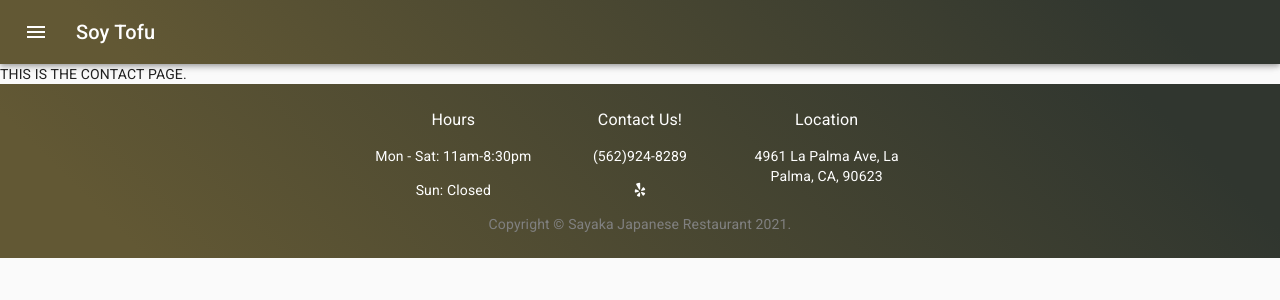
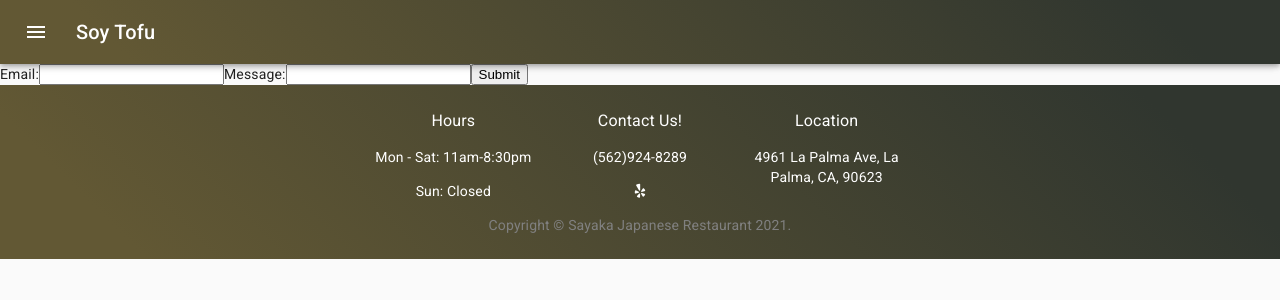
Before and after one commit to nickdmrco/Soy_Tofu, a React (Create React App) app in the folder client/: page /contact in a window 1280 px wide. Shown: the top 300 px of the page. Built offline with nearby package versions, Linux system fonts and the light colour scheme; the HTML template or start-up script is replaced by a standard one.

Commit message:
contact info

```diff
--- a/client/src/App.js
+++ b/client/src/App.js
@@ -1,13 +1,15 @@
 import React from 'react';
-// import Menu from './pages/Menu'
 import Landing from './pages/Landing'
 import ReviewForm from './components/ReviewForm'
-import Navbar from './components/Navbar'
 import About from './pages/About'
 import Contact from './pages/Contact'
 import Menu from './pages/Menu'
 import Privacy from './pages/PrivacyP'
 import Checkout from './pages/Checkout'
+
+// import Menu from './pages/Menu'
+// import Navbar from './components/Navbar'
+
 import {
   BrowserRouter as Router,
   Route,
--- a/client/src/components/AboutBox/index.js
+++ b/client/src/components/AboutBox/index.js
@@ -1,10 +1,11 @@
-// import 'fontsource-roboto'
 import React from 'react'
 import { makeStyles } from '@material-ui/core/styles'
 import { Parallax } from 'react-parallax'
 import Typography from '@material-ui/core/Typography'
 import full from '../../img/bibimbap.jpg'
 import './style.css'
+
+// import 'fontsource-roboto'
 
 const useStyles = makeStyles((theme) => ({
  body: {
--- /dev/null
+++ b/client/src/components/ContactForm/index.js
@@ -0,0 +1,53 @@
+// Customize this 'myform.js' script and add it to your JS bundle.
+// Then import it with 'import MyForm from "./myform.js"'.
+// Finally, add a <MyForm/> element whereever you wish to display the form.
+
+import React from "react";
+
+export default class MyForm extends React.Component {
+ constructor(props) {
+  super(props);
+  this.submitForm = this.submitForm.bind(this);
+  this.state = {
+   status: ""
+  };
+ }
+
+ render() {
+  const { status } = this.state;
+  return (
+   <form
+    onSubmit={this.submitForm}
+    action="https://formspree.io/f/mgepdygv"
+    method="POST"
+   >
+
+    <label>Email:</label>
+    <input type="email" name="email" />
+    <label>Message:</label>
+    <input type="text" name="message" />
+    {status === "SUCCESS" ? <p>Thank you for reaching out! Your email has been submitted and we will be in touch with you shortly.</p> : <button>Submit</button>}
+    {status === "ERROR" && <p>Ooops! There was an error.</p>}
+   </form>
+  );
+ }
+
+ submitForm(ev) {
+  ev.preventDefault();
+  const form = ev.target;
+  const data = new FormData(form);
+  const xhr = new XMLHttpRequest();
+  xhr.open(form.method, form.action);
+  xhr.setRequestHeader("Accept", "application/json");
+  xhr.onreadystatechange = () => {
+   if (xhr.readyState !== XMLHttpRequest.DONE) return;
+   if (xhr.status === 200) {
+    form.reset();
+    this.setState({ status: "SUCCESS" });
+   } else {
+    this.setState({ status: "ERROR" });
+   }
+  };
+  xhr.send(data);
+ }
+}
--- a/client/src/components/Footer/index.js
+++ b/client/src/components/Footer/index.js
@@ -1,6 +1,6 @@
 import React from 'react';
 import Typography from '@material-ui/core/Typography';
-import { makeStyles, withTheme } from '@material-ui/core/styles';
+import { makeStyles } from '@material-ui/core/styles';
 import Container from '@material-ui/core/Container';
 import Link from '@material-ui/core/Link';
 import Grid from '@material-ui/core/Grid'
--- a/client/src/components/LandTitle/index.js
+++ b/client/src/components/LandTitle/index.js
@@ -3,6 +3,7 @@
 import dumplings from '../../img/dumplings.jpg'
 import { CssBaseline } from '@material-ui/core'
 import { Collapse } from '@material-ui/core'
+
 // import { IconButton } from '@material-ui/core'
 // import ExpandMoreIcon from '@material-ui/icons/ExpandMore'
 
--- a/client/src/components/PrivacyContent/index.js
+++ b/client/src/components/PrivacyContent/index.js
@@ -1,6 +1,8 @@
-// import 'fontsource-roboto'
 import React from 'react'
 import { makeStyles } from '@material-ui/core/styles'
+
+// import 'fontsource-roboto'
+
 const useStyles = makeStyles((theme) => ({
   body: {
     fontFamily: 'Roboto'
--- a/client/src/pages/Contact/index.js
+++ b/client/src/pages/Contact/index.js
@@ -1,12 +1,13 @@
 import React from 'react';
 import Footer from '../../components/Footer'
 import Navbar from '../../components/Navbar'
+import ContactForm from '../../components/ContactForm'
 
 const Contact = () => {
  return (
   <>
    <Navbar />
-    THIS IS THE CONTACT PAGE.
+    <ContactForm/>
    <Footer />
   </>
  )
```
